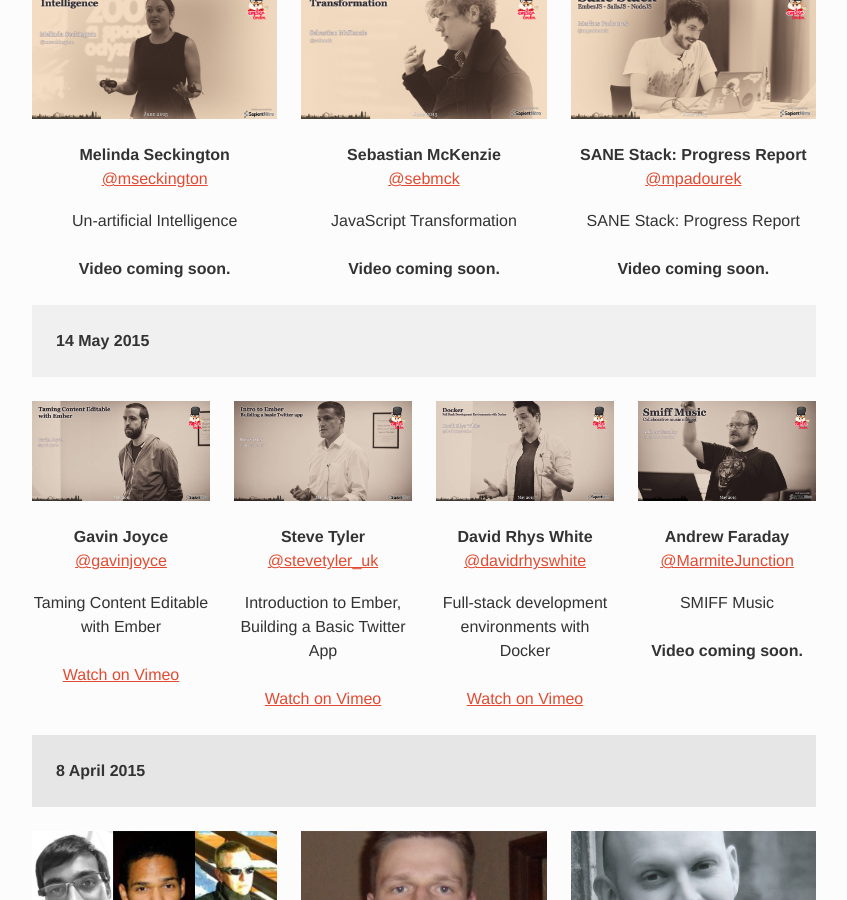
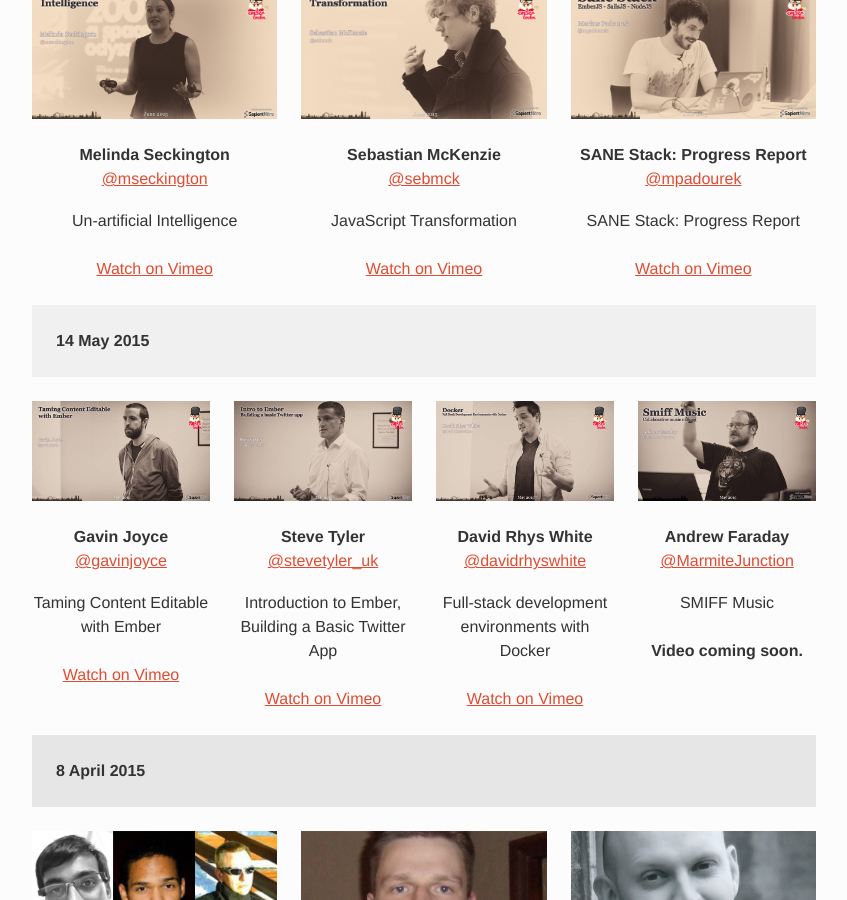
Before and after one commit to emberlondon/emberlondon.github.io, a Jekyll site: the page built from index.html, in a window 1280 px wide and 900 px high, scrolled down 1878 px. Shown: the whole window, without its empty margins (216-1063 px from the left). Built offline with Jekyll 4.4.1, drawn with Linux system fonts in a browser that asks for light colours; nearby versions of some CDN libraries; some of the changed lines change nothing that is shown.

Commit message:
Add June 2015 videos

```diff
--- a/_data/previous-events.yml
+++ b/_data/previous-events.yml
@@ -4,17 +4,17 @@
     speaker_twitter: mseckington
     image: images/speakers/mseckington.jpg
     info: "Un-artificial Intelligence"
-    video_url:
+    video_url: https://vimeo.com/132196377
   - speaker_name: Sebastian McKenzie
     speaker_twitter: sebmck
     image: images/speakers/sebmck.jpg
     info: "JavaScript Transformation"
-    video_url:
+    video_url: https://vimeo.com/132198620
   - speaker_name: "SANE Stack: Progress Report"
     speaker_twitter: mpadourek
     image: images/speakers/mpadourek.jpg
     info: "SANE Stack: Progress Report"
-    video_url:
+    video_url: https://vimeo.com/132203795
 - date: 14 May 2015
   talks:
   - speaker_name: Gavin Joyce
```
